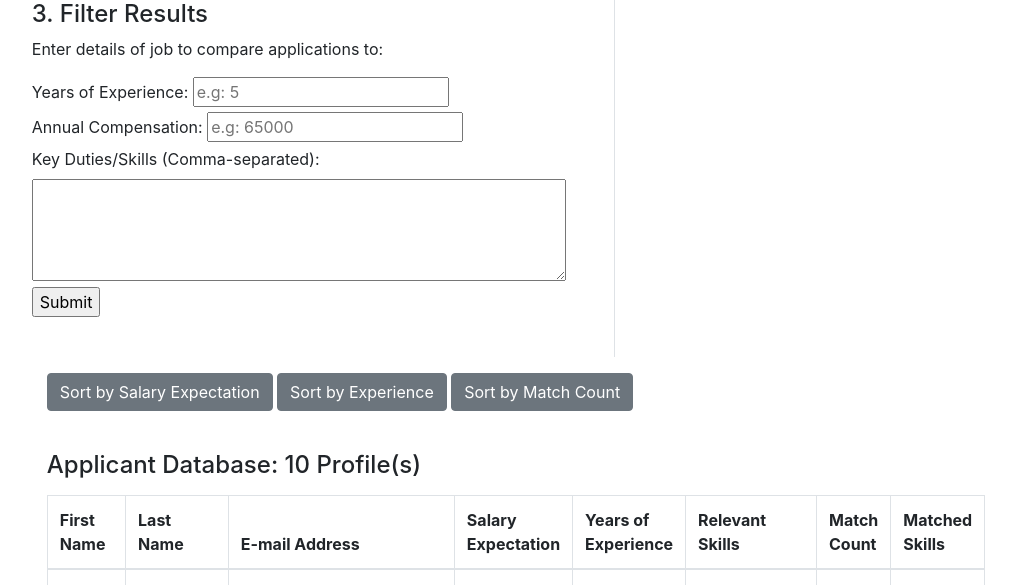
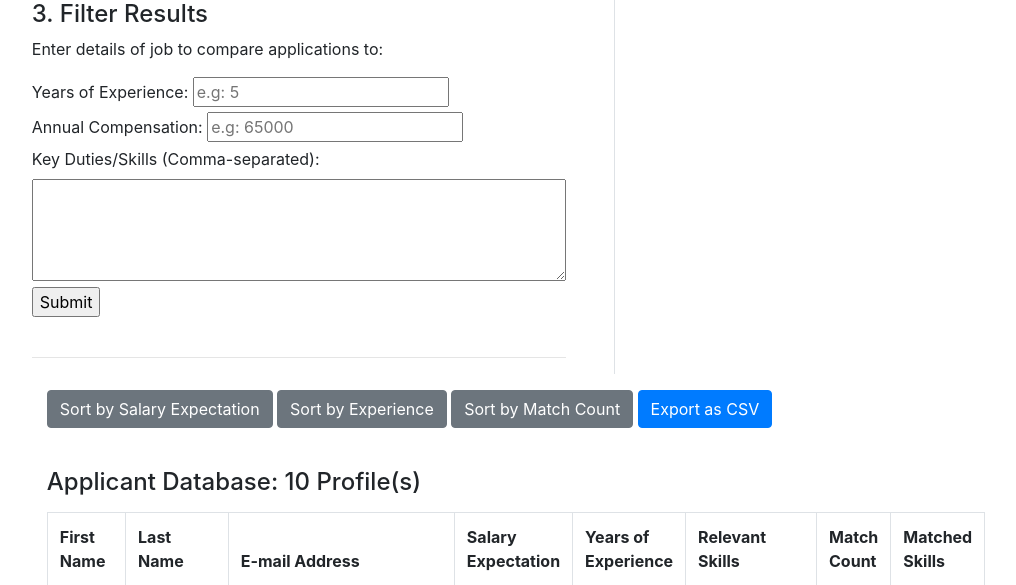
Before and after one commit to yangong17/FormParser, a Flask app: page / in a window 1280 px wide. Shown: the part 827-1412 px from the top of the page, without its empty margins (78-1094 px from the left). Run offline with Flask 3, Linux system fonts and the light colour scheme; data comes from the database, SQL or seed files in the repository; some libraries are stand-ins or nearby versions.

Commit message:
Added Export as CSV button, no functionality yet

```diff
--- a/templates/index.html
+++ b/templates/index.html
@@ -123,6 +123,9 @@
                 {% endif %}
 
             </div>
+
+            <hr>
+
         </div>
         <!-- ============================================================================================================================================== -->
         <!-- Right Column -->
@@ -144,6 +147,11 @@
                     Sort by Match Count
                     <span class="sort-indicator"></span>
                 </button>
+
+                <button id="exportCSV" type="button" class="btn btn-primary mt-3">
+                    Export as CSV
+                </button>
+
 
                 <!-- Extracted data table -->
                 <div id="dataTableContainer" style="margin-top: 40px; margin-bottom: 40px;">
```
